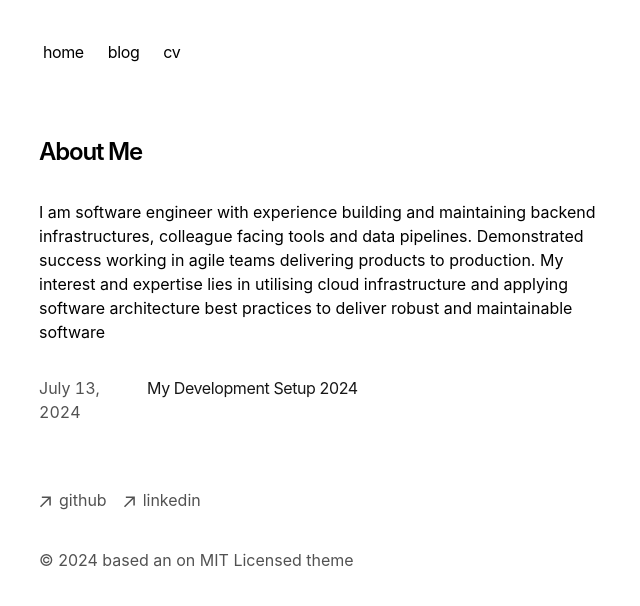
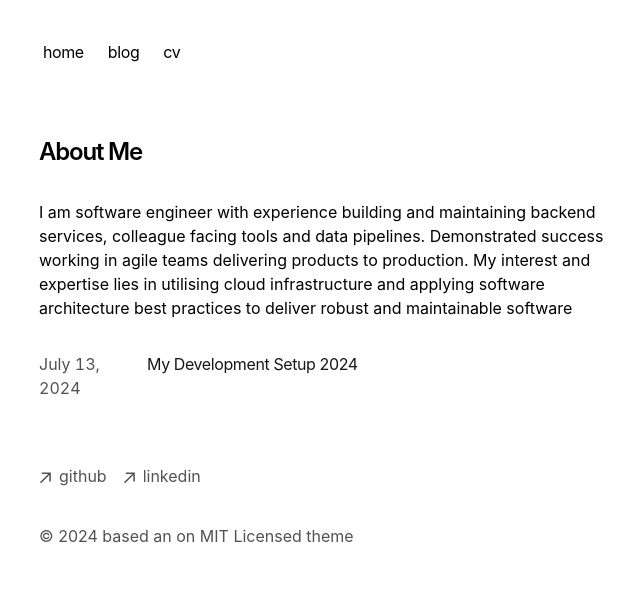
Before and after one commit to antoniehuang/antoniehuang.com, a Next.js app: page / in a window 1280 px wide. Shown: the top 606 px of the page, without its empty margins (313-953 px from the left). Built offline with nearby package versions, Linux system fonts and the light colour scheme.

Commit message:
Update about me.

```diff
--- a/app/page.tsx
+++ b/app/page.tsx
@@ -7,7 +7,7 @@ export default function Page() {
         About Me
       </h1>
       <p className="mb-4">
-        {`I am software engineer with experience building and maintaining backend infrastructures,
+        {`I am software engineer with experience building and maintaining backend services,
         colleague facing tools and data pipelines. Demonstrated success working in agile teams delivering products to production.
         My interest and expertise lies in utilising cloud infrastructure and applying software architecture best practices to deliver robust and maintainable software`}
       </p>
```
